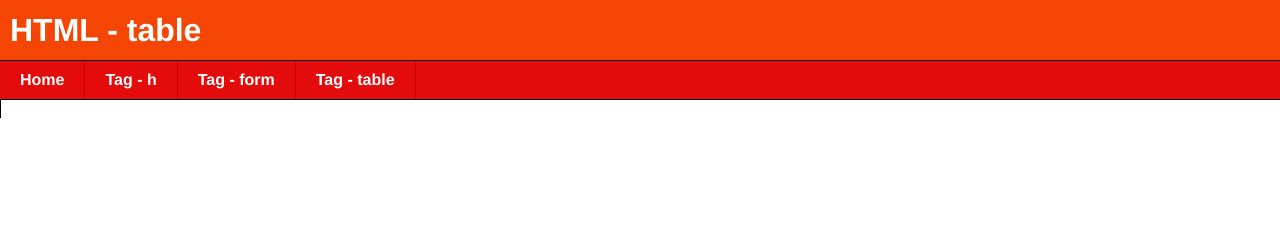
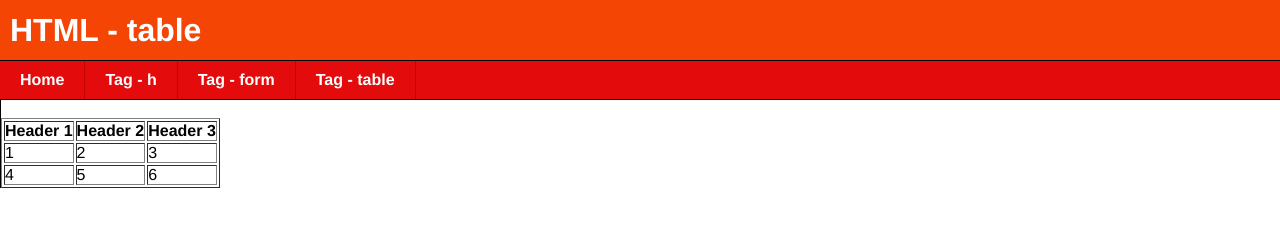
Before and after one commit to choi282/webMaster-1, a plain HTML site: page tag/table.html in a window 1280 px wide. Drawn offline with Linux system fonts and the light colour scheme.

Commit message:
Add table example

```diff
--- a/tag/table.html
+++ b/tag/table.html
@@ -22,7 +22,22 @@
 			<p>
 				<div id="content">
 				</br>
-
+					<table border="1">
+						<tr>
+							<th>Header 1</th>
+							<th>Header 2</th>
+							<th>Header 3</th>
+						</tr>
+						<tr>
+							<td>1</td>
+							<td>2</td>
+							<td>3</td>
+						</tr>
+						<tr>
+							<td>4</td>
+							<td>5</td>
+							<td>6</td>
+						</tr>
 				</div>
 			</p>
         </div>
```
